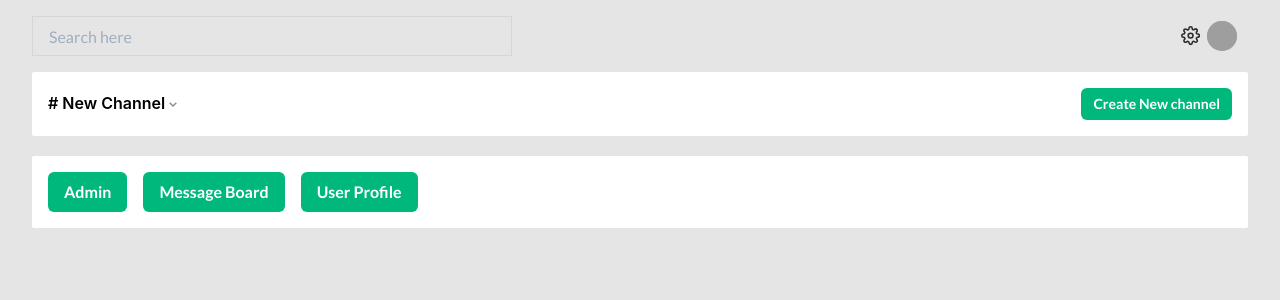
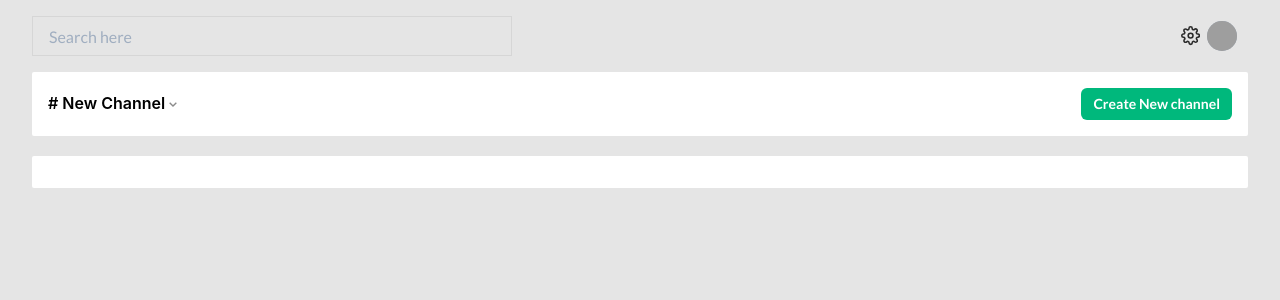
Before and after one commit to zurichat/zc_plugin_channels, a React (Create React App) app in the folder frontend/: page / in a window 1280 px wide. Shown: the top 300 px of the page. Built offline with nearby package versions, Linux system fonts and the light colour scheme; no server answers; grey boxes are pictures that could not be loaded.

Commit message:
Created the shared folder and removed page links

```diff
--- a/frontend/src/components/home/Home.jsx
+++ b/frontend/src/components/home/Home.jsx
@@ -54,26 +54,8 @@ const Home = () => {
         ml="8"
         borderRadius="2px"
       >
-        <Stack direction={["column", "row"]} spacing={4} align="center">
-          <Link to="/admin">
-          <Button colorScheme="teal" bg="#00b87c" variant="solid">
-            Admin
-          </Button>
-          </Link>
-          <Link to="/message-board"> <Button colorScheme="teal" bg="#00b87c" variant="solid">
-           Message Board
-          </Button></Link>
+      {/* Mount your component here and unmount when done */}
 
-           <Link to="/user-profile">
-          <Button
-
-            colorScheme="teal"
-            bg="#00b87c"
-            variant="solid"
-          >
-             User Profile
-          </Button></Link>
-        </Stack>
       </Box>
     </Box>
   );
```
